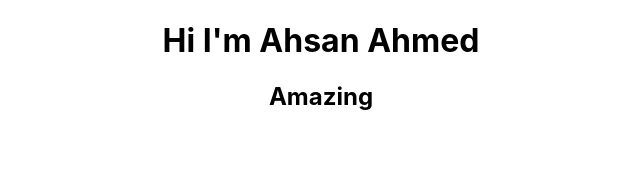
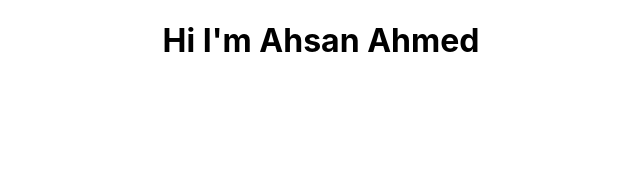
Before and after one commit to Ahsan-Ah-med/bootcamp-react-app, a React (Create React App) app in the folder my-react-app/: page / in a window 1280 px wide. Shown: the top 172 px of the page, without its empty margins (319-959 px from the left). Built offline with nearby package versions, Linux system fonts and the light colour scheme.

Commit message:
delete h2

```diff
--- a/my-react-app/src/App.js
+++ b/my-react-app/src/App.js
@@ -5,7 +5,6 @@ function App() {
   return (
     <div className="App">
      <h1>Hi I'm Ahsan Ahmed</h1>
-     <h2>Amazing</h2>
     </div>
   );
 }
```
